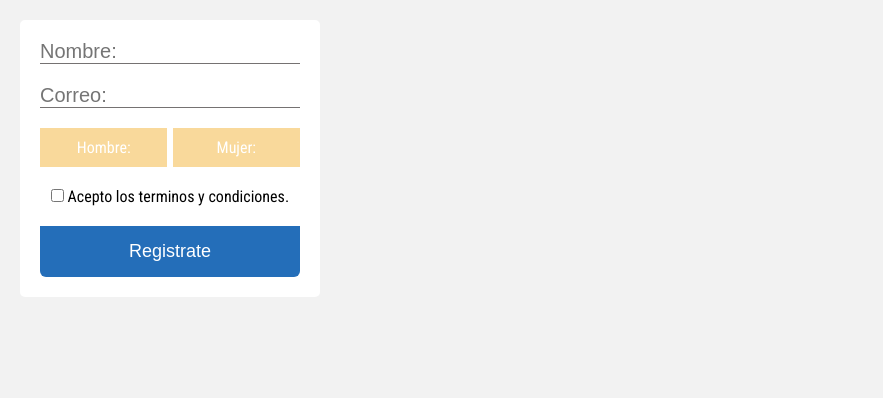
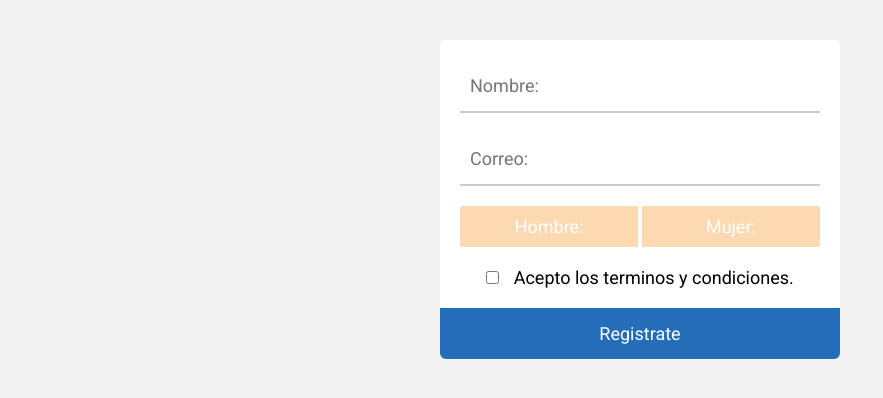
Before and after one commit to GspindolaB/CursoDisenoWeb, a PHP site: page / in a window 1280 px wide. Shown: the top 398 px of the page, without its empty margins (0-883 px from the left). Run offline with PHP 8.4, Linux system fonts and the light colour scheme.

Commit message:
Terminando de validar la practica de los formularios

```diff
--- a/08JavaScript/19formularios/estilos.css
+++ b/08JavaScript/19formularios/estilos.css
@@ -1,85 +1,76 @@
-* {
+*{
     margin: 0;
     padding: 0;
     box-sizing: border-box;
+    -webkit-box-sizing: border-box;
+    -moz-box-sizing: border-box;
+}
+body{
+    background: #f2f2f2;
+    font-family: 'Roboto', sans-serif;
+    font-size: 18px;
+}
+.contenedor{
+    width: 400px;
+    margin: 40px auto;
+}
+.formulario .contenedor-input{
+    padding: 20px;
+    background: #fff;
+    border-radius: 6px 6px 0 0;
 }
 
-body {
-    font-family: 'Roboto Condensed', sans-serif;
-    background: #f2f2f2;
+.formulario input[type="text"],
+.formulario input[type="email"]{
+    display: block;
+    width: 100%;
+    margin-bottom: 20px;
+    padding: 15px 10px;
+    border: none;
+    border-bottom: 2px solid #ccc;
+    font-family: 'Roboto', sans-serif;;
+    font-size: 18px;
 }
 
-.contenedor {
-    width: 300px;
-    margin: 20px;
-    padding: 20px;
-    background: #fff;
-    border-radius: 5px;
+
+.formulario input[type="text"]:focus,
+.formulario input[type="email"]:focus{
+    border-bottom: 2px solid #246eb9;
 }
 
-.formulario .contenedor-input {
-    width: 100%;
+.formulario input[type="radio"]{
+    display: none;
 }
 
-.formulario .contenedor-input input[type="text"] {
-    display: block;
-    width: 100%;
-    border: none;
-    font-size: 20px;
+.formulario .sexo{
+    display: flex;
+    flex-wrap: nowrap;
+    justify-content: space-between;
     margin-bottom: 20px;
-    border-bottom: 1px solid #757272;
 }
-
-.formulario .contenedor-input input[type="text"]:focus {
-    border-bottom: 1px solid #090942
+.formulario .sexo .hombre{
+    border-radius: 3px 0 0 3px;
 }
-
-.formulario .contenedor-input .sexo {
-    width: 100%;
-    display: flex;
-    flex-wrap: wrap;
-    flex-direction: row;
-    justify-content: space-between;
+.formulario .sexo .mujer{
+    border-radius: 0 3px 3px 0;
 }
-
-.formulario .label-radio {
-    background: rgba(240, 160, 6, .4);
+.formulario .label-radio{
+    background: rgba(249,160,63,.4);
     color: #fff;
     padding: 10px;
     text-align: center;
-    width: 49%;
+    width: 49.5%;
 }
-
-.formulario input[type="radio"]:checked+.label-radio {
+.formulario input[type="radio"]:checked + .label-radio{
     background: #f9a03f;
 }
-
-.formulario .contenedor-input .sexo input[type="radio"] {
-    /*Quitamos los circulos al radio*/
-    display: none;
+.formulario .terminos{
+    text-align: center;
+    columns: #424242;;
 }
-
-.formulario .terminos {
-    margin: 20px 0;
-    text-align: center;
+.formulario .terminos label{
+    margin-left: 10px;
 }
-
-.formulario .btn {
-    background: #246eb9;
-    width: 100%;
-    text-align: center;
-    color: #fff;
-    border: none;
-    display: block;
-    padding: 15px 10px;
-    cursor: pointer;
-    border-radius: 0 0 6px 6px;
-    font-size: 18px;
-}
-.formulario .btn:hover {
-    background: #4357ad;
-}
-
 .formulario .error{
     display: none;
     margin-top: 20px;
@@ -89,3 +80,19 @@ body {
     padding: 15px 10px;
     padding-left: 40px;
 }
+.formulario .btn{
+    width: 100%;
+    text-align: center;
+    background: #246eb9;
+    color: #fff;
+    border: none;
+    display: block;
+    padding: 15px 10px;
+    cursor: pointer;
+    border-radius: 0 0 6px 6px;
+    font-family: 'Roboto', sans-serif;;
+    font-size: 18px;
+}
+.formulario .btn:hover{
+    background: #4357ad;
+}
--- a/08JavaScript/19formularios/index.html
+++ b/08JavaScript/19formularios/index.html
@@ -5,7 +5,7 @@
     <meta charset="UTF-8">
     <meta name="viewport" content="width=device-width, initial-scale=1.0">
     <meta http-equiv="X-UA-Compatible" content="ie=edge">
-    <link href="https://fonts.googleapis.com/css?family=Roboto+Condensed" rel="stylesheet">
+    <link href="https://fonts.googleapis.com/css?family=Roboto" rel="stylesheet">
     <link rel="stylesheet" href="estilos.css">
     <title>Formulario de Registro</title>
 </head>
@@ -18,17 +18,17 @@
                 <input type="text" name="correo" id="" placeholder="Correo:">
                 <div class="sexo">
                     <input type="radio" name="sexo" id="hombre" value="hombre">
-                    <label for="hombre" class="label-radio">Hombre:</label>
+                    <label class="label-radio hombre" for="hombre" class="label-radio">Hombre:</label>
                     <input type="radio" name="sexo" id="mujer" value="mujer">
-                    <label for="mujer" class="label-radio">Mujer:</label>
+                    <label class="label-radio mujer" for="mujer" class="label-radio">Mujer:</label>
                 </div>
                 <div class="terminos">
                     <input type="checkbox" name="terminos" id="terminos">
                     <label for="terminos">Acepto los terminos y condiciones.</label>
                 </div>
-                <ul class="error">
-                    <li>Error 1</li>
-                    <li>Error 2</li>
+                <ul class="error" id="error">
+                    <!--<li>Error 1</li>
+                    <li>Error 2</li>-->
                 </ul>
             </div>
             <input type="submit" value="Registrate" class="btn">
```
Also changed, not shown: 08JavaScript/19formularios/formulario.js (+69 -0 lines).
